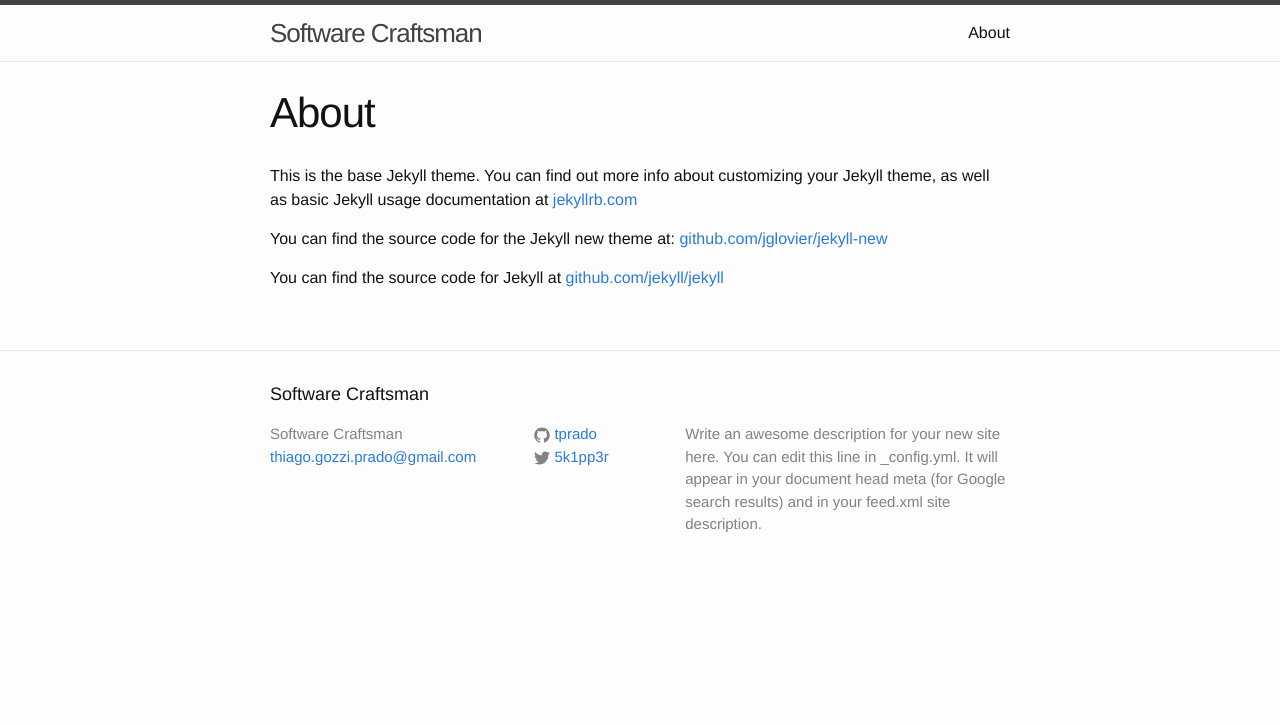
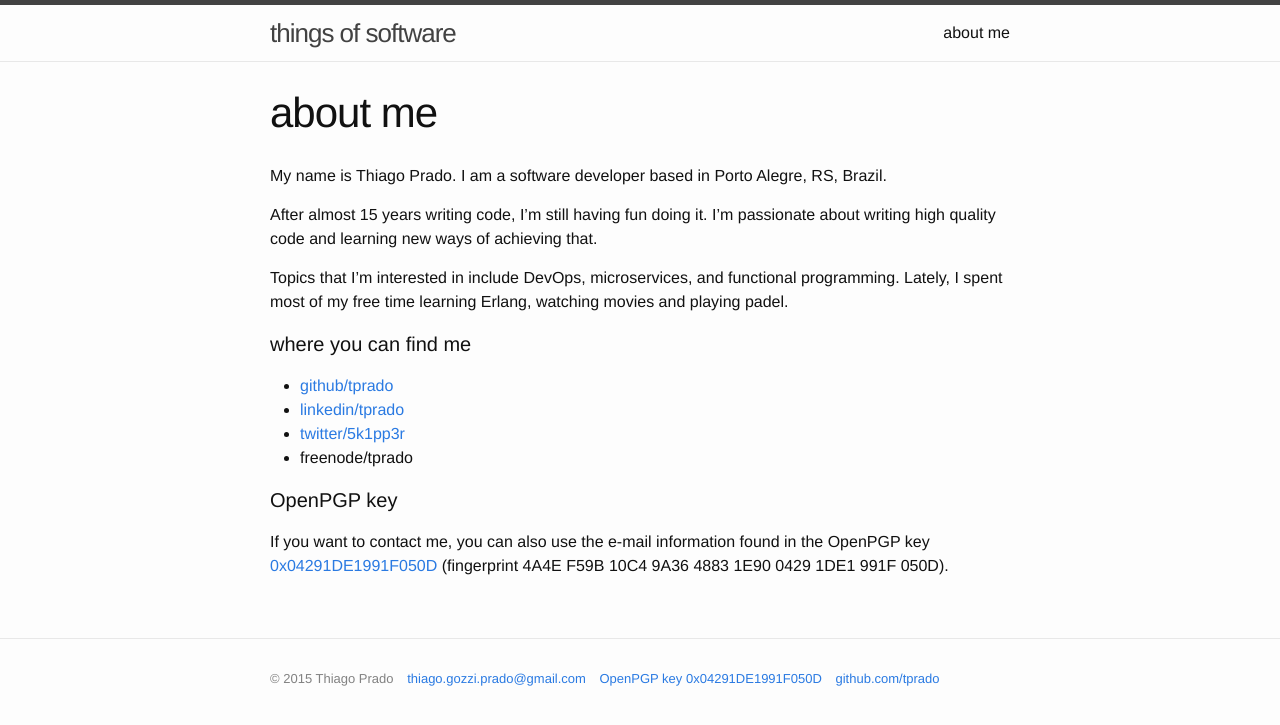
Before and after one commit to tprado/tprado.github.io, a Jekyll site: the page built from about/index.md, in a window 1280 px wide. Shown: the top 725 px of the page. Built offline with Jekyll 4.4.1, drawn with Linux system fonts in a browser that asks for light colours.

Commit message:
Update footer and about me page

```diff
--- a/_config.yml
+++ b/_config.yml
@@ -1,15 +1,13 @@
-title: Software Craftsman
+title: things of software
+baseurl: ""
+url: "https://tprado.github.io"
+
+author: Thiago Prado
 email: thiago.gozzi.prado@gmail.com
-description: > # this means to ignore newlines until "baseurl:"
-  Write an awesome description for your new site here. You can edit this
-  line in _config.yml. It will appear in your document head meta (for
-  Google search results) and in your feed.xml site description.
-baseurl: ""
-url: "http://tprado.github.io"
-twitter_username: 5k1pp3r
-github_username:  tprado
+gpg_key_id: "0x04291DE1991F050D"
+github_username: tprado
 
 # Build settings
 markdown: kramdown
 timezone: America/Sao_Paulo
-exclude: [README.md, Gemfile, Gemfile.lock]
+exclude: [README.md, Gemfile, Gemfile.lock, Makefile]
--- a/_includes/footer.html
+++ b/_includes/footer.html
@@ -2,52 +2,28 @@
 
   <div class="wrapper">
 
-    <h2 class="footer-heading">{{ site.title }}</h2>
+    <div class="footer-col-wrapper">
+      <div class="footer-col">
+        <ul class="contact-list single-row">
+          <li>&copy; 2015 Thiago Prado</li>
 
-    <div class="footer-col-wrapper">
-      <div class="footer-col  footer-col-1">
-        <ul class="contact-list">
-          <li>{{ site.title }}</li>
           <li><a href="mailto:{{ site.email }}">{{ site.email }}</a></li>
+
+          <li>
+          <a href="https://sks-keyservers.net/pks/lookup?op=vindex&search={{ site.gpg_key_id }}&fingerprint=on" target="#">
+            <span class="username">OpenPGP key {{ site.gpg_key_id }}</span>
+          </a>
+          </li>
+
+          <li>
+          <a href="https://github.com/{{ site.github_username }}" target="_blank">
+            <span class="username">github.com/{{ site.github_username }}</span>
+          </a>
+          </li>
+
         </ul>
       </div>
 
-      <div class="footer-col  footer-col-2">
-        <ul class="social-media-list">
-          {% if site.github_username %}
-          <li>
-            <a href="https://github.com/{{ site.github_username }}">
-              <span class="icon  icon--github">
-                <svg viewBox="0 0 16 16">
-                  <path fill="#828282" d="M7.999,0.431c-4.285,0-7.76,3.474-7.76,7.761 c0,3.428,2.223,6.337,5.307,7.363c0.388,0.071,0.53-0.168,0.53-0.374c0-0.184-0.007-0.672-0.01-1.32 c-2.159,0.469-2.614-1.04-2.614-1.04c-0.353-0.896-0.862-1.135-0.862-1.135c-0.705-0.481,0.053-0.472,0.053-0.472 c0.779,0.055,1.189,0.8,1.189,0.8c0.692,1.186,1.816,0.843,2.258,0.645c0.071-0.502,0.271-0.843,0.493-1.037 C4.86,11.425,3.049,10.76,3.049,7.786c0-0.847,0.302-1.54,0.799-2.082C3.768,5.507,3.501,4.718,3.924,3.65 c0,0,0.652-0.209,2.134,0.796C6.677,4.273,7.34,4.187,8,4.184c0.659,0.003,1.323,0.089,1.943,0.261 c1.482-1.004,2.132-0.796,2.132-0.796c0.423,1.068,0.157,1.857,0.077,2.054c0.497,0.542,0.798,1.235,0.798,2.082 c0,2.981-1.814,3.637-3.543,3.829c0.279,0.24,0.527,0.713,0.527,1.437c0,1.037-0.01,1.874-0.01,2.129 c0,0.208,0.14,0.449,0.534,0.373c3.081-1.028,5.302-3.935,5.302-7.362C15.76,3.906,12.285,0.431,7.999,0.431z"/>
-                </svg>
-              </span>
-
-              <span class="username">{{ site.github_username }}</span>
-            </a>
-          </li>
-          {% endif %}
-
-          {% if site.twitter_username %}
-          <li>
-            <a href="https://twitter.com/{{ site.twitter_username }}">
-              <span class="icon  icon--twitter">
-                <svg viewBox="0 0 16 16">
-                  <path fill="#828282" d="M15.969,3.058c-0.586,0.26-1.217,0.436-1.878,0.515c0.675-0.405,1.194-1.045,1.438-1.809
-                  c-0.632,0.375-1.332,0.647-2.076,0.793c-0.596-0.636-1.446-1.033-2.387-1.033c-1.806,0-3.27,1.464-3.27,3.27 c0,0.256,0.029,0.506,0.085,0.745C5.163,5.404,2.753,4.102,1.14,2.124C0.859,2.607,0.698,3.168,0.698,3.767 c0,1.134,0.577,2.135,1.455,2.722C1.616,6.472,1.112,6.325,0.671,6.08c0,0.014,0,0.027,0,0.041c0,1.584,1.127,2.906,2.623,3.206 C3.02,9.402,2.731,9.442,2.433,9.442c-0.211,0-0.416-0.021-0.615-0.059c0.416,1.299,1.624,2.245,3.055,2.271 c-1.119,0.877-2.529,1.4-4.061,1.4c-0.264,0-0.524-0.015-0.78-0.046c1.447,0.928,3.166,1.469,5.013,1.469 c6.015,0,9.304-4.983,9.304-9.304c0-0.142-0.003-0.283-0.009-0.423C14.976,4.29,15.531,3.714,15.969,3.058z"/>
-                </svg>
-              </span>
-
-              <span class="username">{{ site.twitter_username }}</span>
-            </a>
-          </li>
-          {% endif %}
-        </ul>
-      </div>
-
-      <div class="footer-col  footer-col-3">
-        <p class="text">{{ site.description }}</p>
-      </div>
     </div>
 
   </div>
--- a/_sass/_layout.scss
+++ b/_sass/_layout.scss
@@ -97,7 +97,7 @@
 }
 
 .footer-heading {
-    font-size: 18px;
+  font-size: 16px;
   margin-bottom: $spacing-unit / 2;
 }
 
@@ -107,8 +107,15 @@
   margin-left: 0;
 }
 
+ul.single-row {
+  li {
+    display: inline;
+    padding-right: 10px;
+  }
+}
+
 .footer-col-wrapper {
-    font-size: 15px;
+  font-size: 13px;
   color: $grey-color;
   margin-left: -$spacing-unit / 2;
   @extend %clearfix;
--- a/about.md
+++ /dev/null
@@ -1,11 +0,0 @@
----
-layout: page
-title: About
-permalink: /about/
----
-
-This is the base Jekyll theme. You can find out more info about customizing your Jekyll theme, as well as basic Jekyll usage documentation at [jekyllrb.com](http://jekyllrb.com/)
-
-You can find the source code for the Jekyll new theme at: [github.com/jglovier/jekyll-new](https://github.com/jglovier/jekyll-new)
-
-You can find the source code for Jekyll at [github.com/jekyll/jekyll](https://github.com/jekyll/jekyll)
--- /dev/null
+++ b/about/index.md
@@ -0,0 +1,22 @@
+---
+layout: page
+title: about me
+permalink: /about/
+---
+
+My name is Thiago Prado. I am a software developer based in Porto Alegre, RS, Brazil.
+
+After almost 15 years writing code, I'm still having fun doing it. I’m passionate about writing high quality code and learning new ways of achieving that.
+
+Topics that I’m interested in include DevOps, microservices, and functional programming. Lately, I spent most of my free time learning Erlang, watching movies and playing padel.
+
+#### where you can find me
+
+- [github/{{ site.github_username }}](https://github.com/{{ site.github_username }}){:target="_blank"}
+- [linkedin/tprado](https://www.linkedin.com/in/tprado){:target="_blank"}
+- [twitter/5k1pp3r](https://twitter.com/5k1pp3r){:target="_blank"}
+- freenode/tprado
+
+#### OpenPGP key
+
+If you want to contact me, you can also use the e-mail information found in the OpenPGP key [{{ site.gpg_key_id }}](https://sks-keyservers.net/pks/lookup?op=vindex&search={{ site.gpg_key_id }}&fingerprint=on){:target="_blank"} (fingerprint 4A4E F59B 10C4 9A36 4883  1E90 0429 1DE1 991F 050D).
--- a/index.html
+++ b/index.html
@@ -4,7 +4,7 @@ layout: default
 
 <div class="home">
 
-  <h1 class="page-heading">Posts</h1>
+  <h1 class="page-heading">posts</h1>
 
   <ul class="post-list">
     {% for post in site.posts %}
@@ -18,6 +18,4 @@ layout: default
     {% endfor %}
   </ul>
 
-  <p class="rss-subscribe">subscribe <a href="{{ "/feed.xml" | prepend: site.baseurl }}">via RSS</a></p>
-
 </div>
```
Also changed, not shown: feed.xml (deleted, +0 -30 lines), README.md, 1 other file. Lines whose indentation alone changed are shown as unchanged.
